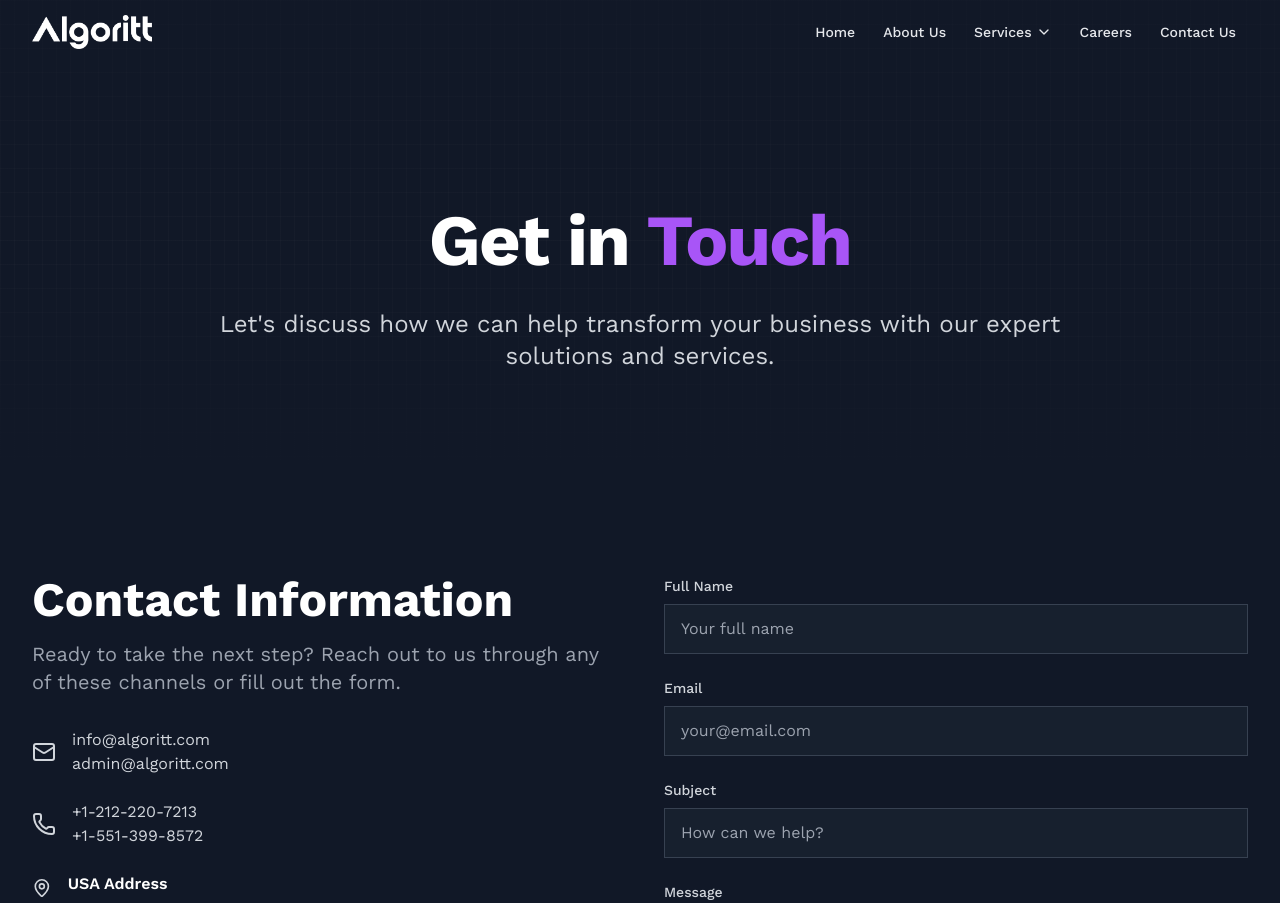
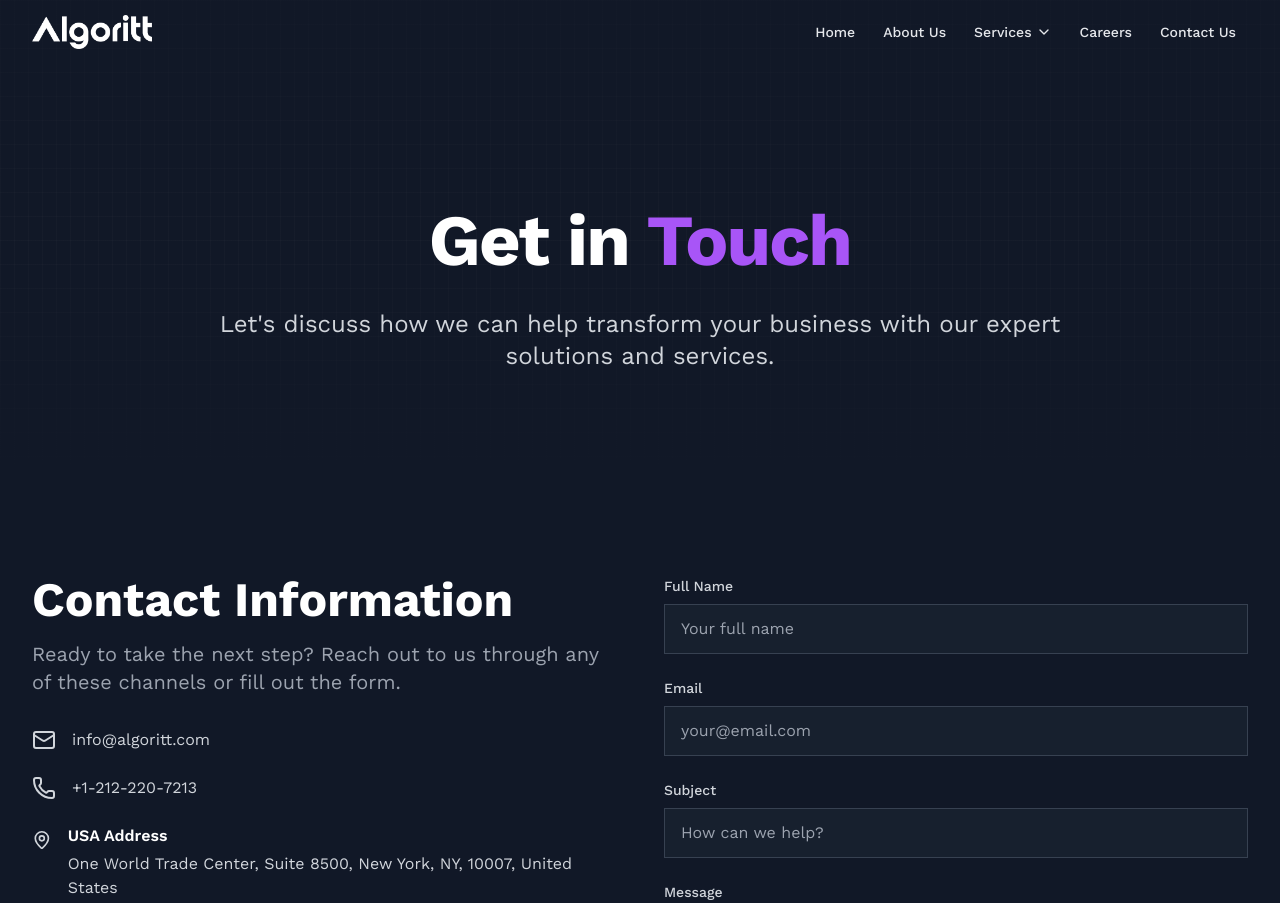
Before and after one commit to algoritt/algoritt-website, a Next.js app: page /contact in a window 1280 px wide. Shown: the top 903 px of the page. Built offline with nearby package versions, Linux system fonts and the light colour scheme.

Commit message:
Edited contact info on Contact Page

```diff
--- a/app/contact/page.tsx
+++ b/app/contact/page.tsx
@@ -68,7 +68,6 @@ export default function ContactPage() {
                   <Mail className="w-6 h-6" />
                   <div className="flex flex-col">
                     <a href="mailto:info@algoritt.com" className="hover:text-purple-500">info@algoritt.com</a>
-                    <a href="mailto:admin@algoritt.com" className="hover:text-purple-500">admin@algoritt.com</a>
                   </div>
                 </motion.div>
 
@@ -79,7 +78,6 @@ export default function ContactPage() {
                   <Phone className="w-6 h-6" />
                   <div className="flex flex-col">
                     <a href="tel:+12122207213">+1-212-220-7213</a>
-                    <a href="tel:+15513998572">+1-551-399-8572</a>
                   </div>
                 </motion.div>
 
```
